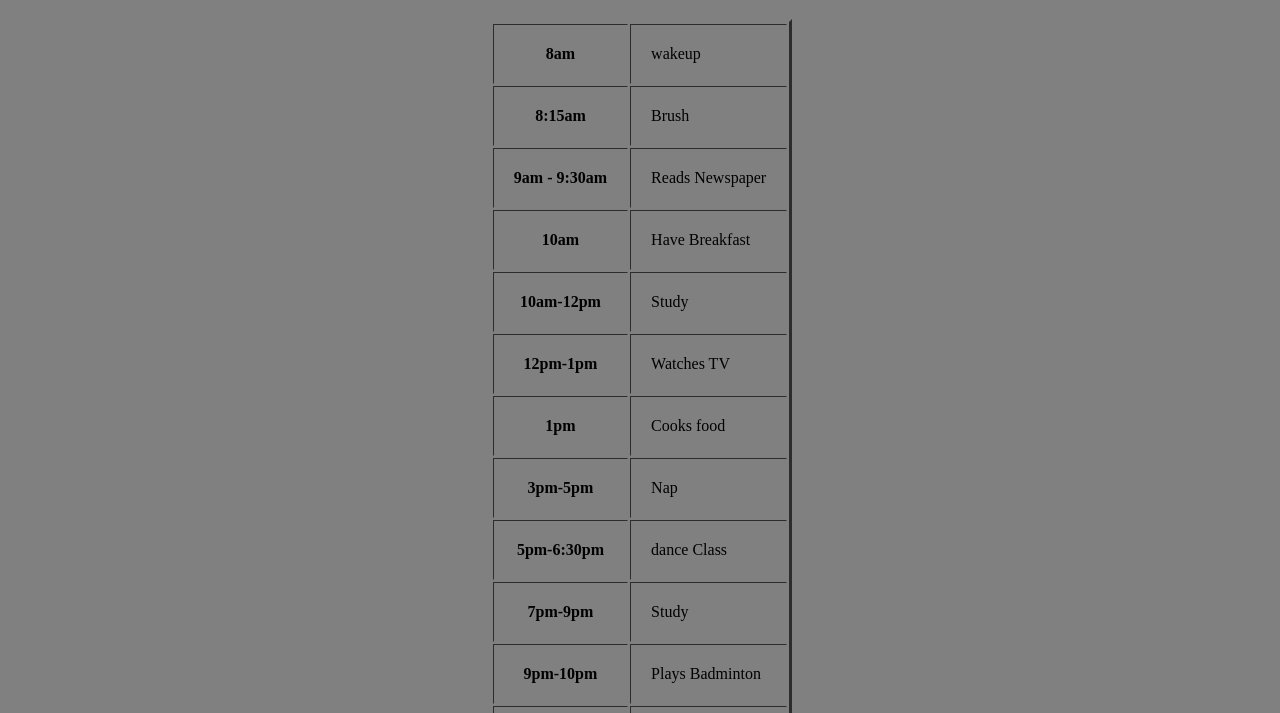
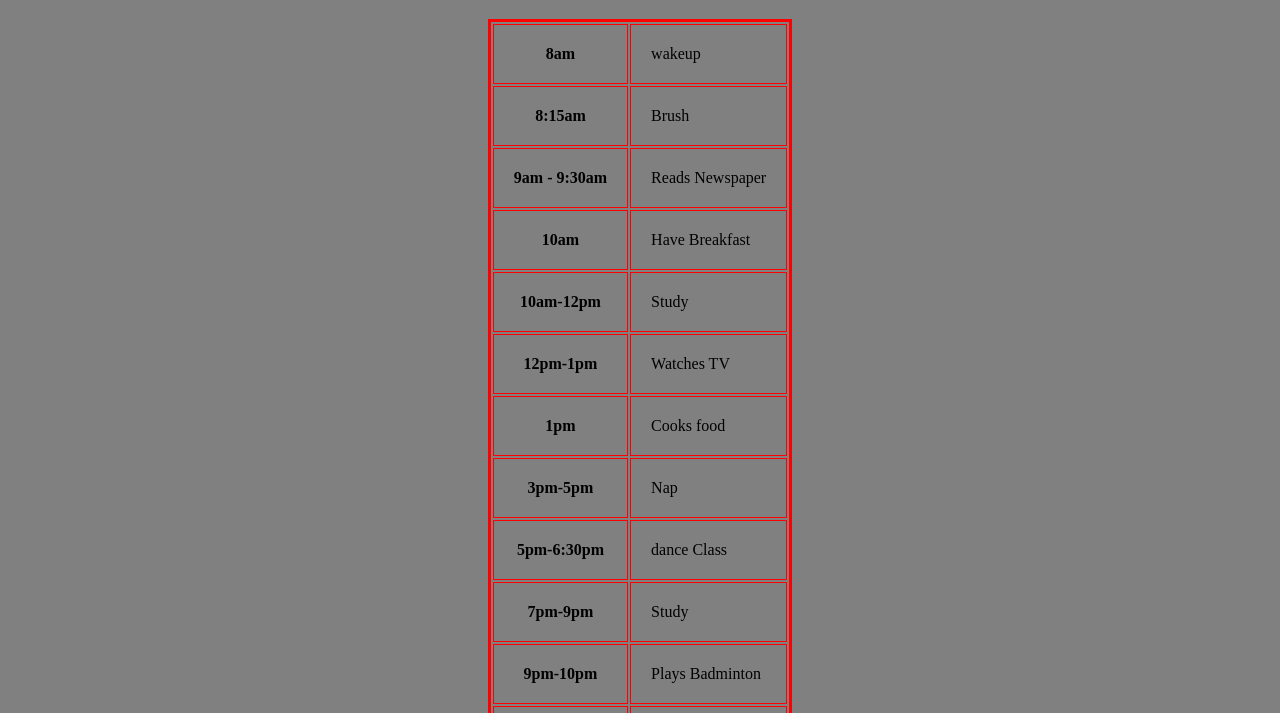
Before and after one commit to Saidalal/myroutine, a plain HTML site: page index.html in a window 1280 px wide. Shown: the part 87-800 px from the top of the page. Drawn offline with Linux system fonts and the light colour scheme.

Commit message:
Update index.html

```diff
--- a/index.html
+++ b/index.html
@@ -11,7 +11,7 @@
   <center>
       <br>
       <h1 style="background-color:yellow;">MY ROUTINE</h1>
-      <table border="3"cellpadding="20">
+      <table border="3"cellpadding="20"  bordercolor="red">
 
           <tr>
               <th>8am</th>
```
